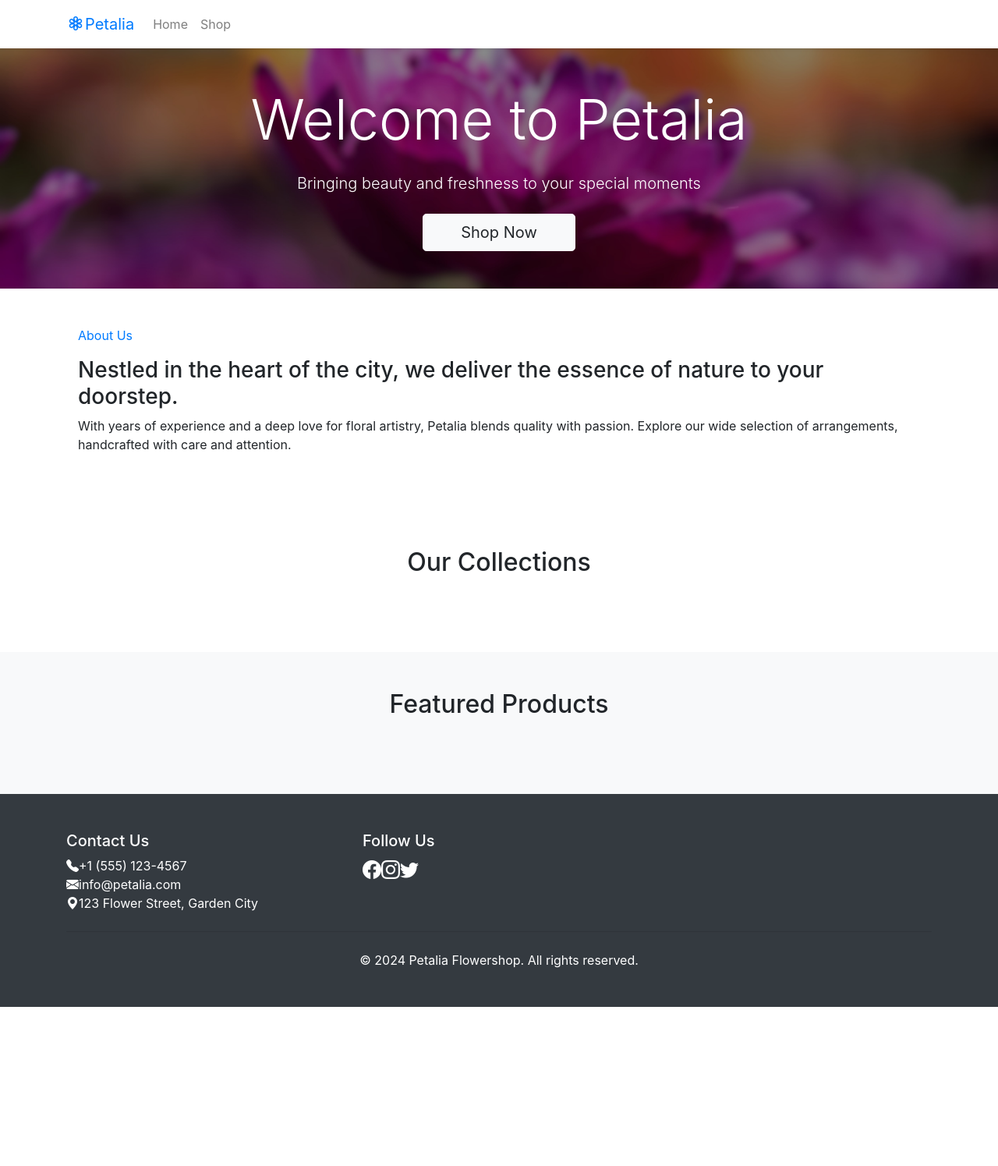
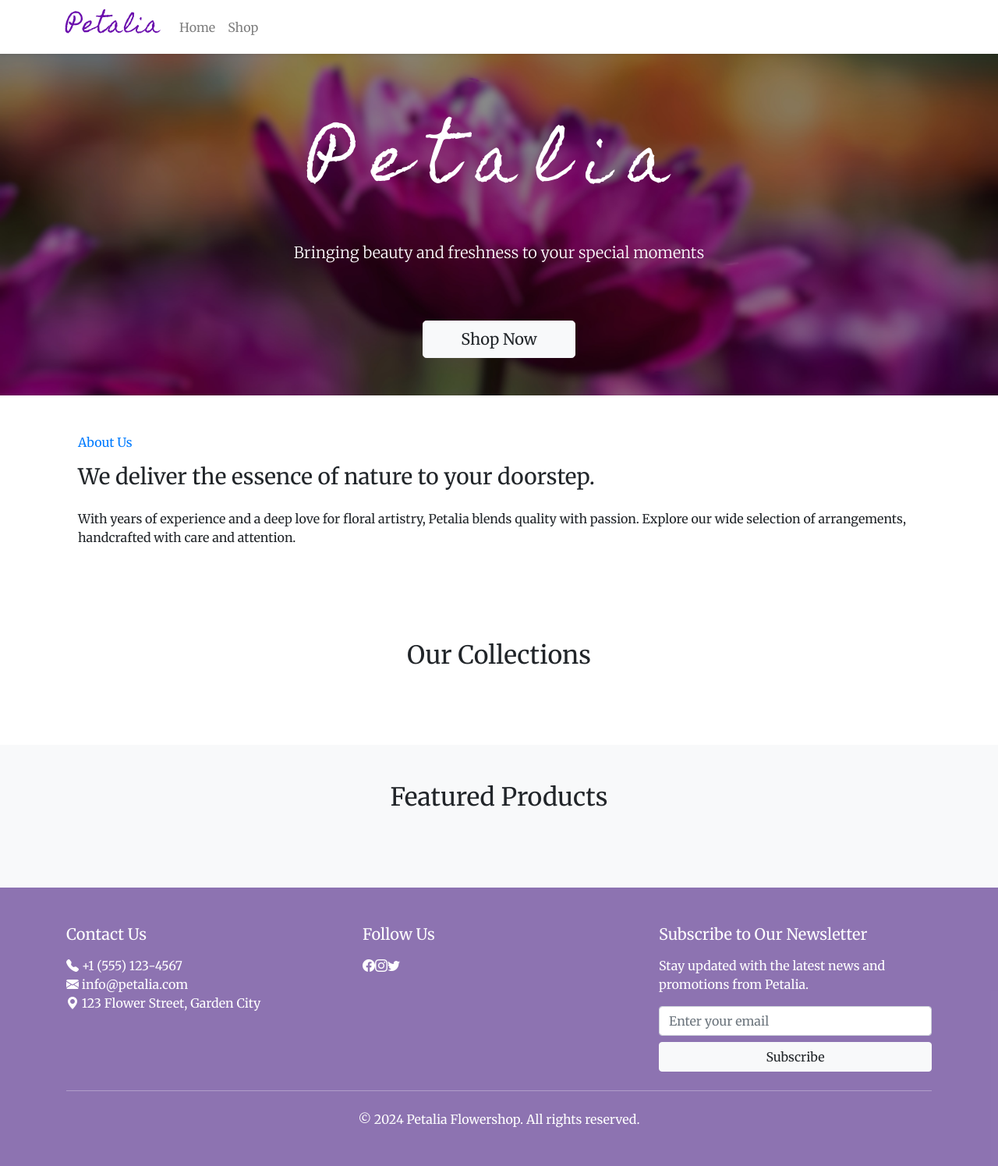
Before and after one commit to adinabo/flower-shop, a Django app: page / in a window 1280 px wide. Shown: the whole page at 78% size. Before the commit the page ends 1291 px from the top, so only its background shows below. Run offline with Django 3.2, Linux system fonts and the light colour scheme; some libraries are stand-ins or nearby versions.

Commit message:
added newsletter, styled hero

```diff
--- a/home/templates/home/index.html
+++ b/home/templates/home/index.html
@@ -6,9 +6,9 @@
     <!-- Hero Start -->
     <section class="hero-section d-flex align-items-center text-white bg-primary text-center py-5">
         <div class="container">
-            <h1 class="display-3 fw-bold mb-4">Welcome to Petalia</h1>
+            <h1 class="display-2 fw-bold mb-5 mt-5">Petalia</h1>
             <p class="lead mb-4">Bringing beauty and freshness to your special moments</p>
-            <a href="{% url 'products' %}" class="btn btn-light btn-lg px-5">Shop Now</a>
+            <a href="{% url 'products' %}" class="btn btn-light btn-lg px-5 mt-5">Shop Now</a>
         </div>
     </section>
     <!-- Hero End -->
@@ -21,14 +21,13 @@
             <div class="col-lg-12 wow fadeIn" data-wow-delay="0.5s">
                 <div class="section-title">
                     <p class="fs-5 fw-medium fst-italic text-primary">About Us</p>
-                    <h3 class="display-6"> Nestled in the heart of the city, we deliver the essence of nature to your doorstep.</h3>
+                    <h3 class="display-6 mt-2"> We deliver the essence of nature to your doorstep.</h3>
                 </div>
-                <p class="mb-4">With years of experience and a deep love for floral artistry, Petalia blends quality with passion. Explore our wide selection of arrangements, handcrafted with care and attention.</p>
+                <p class="mb-4 mt-4">With years of experience and a deep love for floral artistry, Petalia blends quality with passion. Explore our wide selection of arrangements, handcrafted with care and attention.</p>
             </div>
         </div>
     </div>
 <!-- About End -->
-
  <!-- Collections Section -->
  <section class="py-5">
     <div class="container">
@@ -71,29 +70,48 @@
         </div>
     </section>
 <!-- Footer -->
-    <footer class="bg-dark text-white py-5">
+<footer class="bg-custom-footer text-white py-5">
     <div class="container">
         <div class="row g-4">
+            <!-- Contact Section -->
             <div class="col-md-4">
-                    <h5>Contact Us</h5>
-                    <div><i class="bi bi-telephone-fill me-2"></i>+1 (555) 123-4567</div>
-                    <div><i class="bi bi-envelope-fill me-2"></i>info@petalia.com</div>
-                    <div><i class="bi bi-geo-alt-fill me-2"></i>123 Flower Street, Garden City</div>
+                <h5 class="fw-bold mb-3">Contact Us</h5>
+                <ul class="list-unstyled">
+                    <li><i class="bi bi-telephone-fill me-3"></i> +1 (555) 123-4567</li>
+                    <li><i class="bi bi-envelope-fill me-3"></i> info@petalia.com</li>
+                    <li><i class="bi bi-geo-alt-fill me-3"></i> 123 Flower Street, Garden City</li>
+                </ul>
             </div>
+
+            <!-- Social Links Section -->
             <div class="col-md-4">
-                    <h5>Follow Us</h5>
+                <h5 class="fw-bold mb-3">Follow Us</h5>
                 <div class="d-flex gap-3">
-                        <a href="#" class="text-white"><i class="bi bi-facebook" style="font-size: 24px;"></i></a>
-                        <a href="#" class="text-white"><i class="bi bi-instagram" style="font-size: 24px;"></i></a>
-                        <a href="#" class="text-white"><i class="bi bi-twitter" style="font-size: 24px;"></i></a>
+                    <a href="#" class="text-white social-icon"><i class="bi bi-facebook"></i></a>
+                    <a href="#" class="text-white social-icon"><i class="bi bi-instagram"></i></a>
+                    <a href="#" class="text-white social-icon"><i class="bi bi-twitter"></i></a>
                 </div>
             </div>
+
+            <!-- Newsletter Section (Optional) -->
+            <div class="col-md-4">
+                <h5 class="fw-bold mb-3">Subscribe to Our Newsletter</h5>
+                <p>Stay updated with the latest news and promotions from Petalia.</p>
+                <form action="#" method="post">
+                    <input type="email" class="form-control mb-2" placeholder="Enter your email" required>
+                    <button type="submit" class="btn btn-light w-100">Subscribe</button>
+                </form>
             </div>
-            <hr class="my-4">
+        </div>
+
+        <hr class="my-4" style="border-color: rgba(255, 255, 255, 0.3);">
+
+        <!-- Footer Bottom -->
         <div class="text-center">
-                <p class="mb-0">© 2024 Petalia Flowershop. All rights reserved.</p>
+            <p class="mb-0">&copy; 2024 Petalia Flowershop. All rights reserved.</p>
         </div>
     </div>
 </footer>
+</body>
 
 {% endblock %}
--- a/static/css/base.css
+++ b/static/css/base.css
@@ -1,3 +1,12 @@
+/**********************************************************************Hero*/
+.hero-section {
+}
+
+.hero-section .container {
+  width: 50vh;  /* Set a larger max-width */
+  width: 100%;  /* Ensure full width utilization */
+  padding: 0 15px;  /* Add padding to the left and right */
+}
 
 .hero-section {
     background: url('/media/banner1.jpg') no-repeat center center fixed;
@@ -6,6 +15,35 @@
     background-repeat: no-repeat;
 }
 
+.hero-section h1 {
+    font-family: "Homemade Apple", "Indie Flower", "cursive";
+    font-weight: 500;
+    font-style: normal ;
+    letter-spacing: 1.5rem;
+    font-size: 5rem;
+  }
+
+  body {
+    font-family: 'Merriweather', serif;
+}
+
+/**********************************************************************Navbar and Footer*/
+.petalia-logo {
+  font-family: "Homemade Apple", cursive;
+  font-weight: 400;
+  font-style: normal;
+  font-size: 1.8rem;
+  color: #6a0dad;
+  letter-spacing: 1px;
+}
+
+.bg-custom-footer {
+  background-color: rgba(85, 46, 139, 0.668);
+  color: #ffffff; /* Keeps text readable on darker background */
+
+}
+
+/************************************************************************Products****/
 .category-card {
   transition: transform 0.3s ease;
 }
@@ -26,3 +64,6 @@
 .featured-product:hover {
   transform: scale(1.03);
 }
+
+
+/***************************************************************Flower divider/
--- a/templates/base.html
+++ b/templates/base.html
@@ -15,6 +15,11 @@
         <link rel="stylesheet" href="https://stackpath.bootstrapcdn.com/bootstrap/4.4.1/css/bootstrap.min.css" integrity="sha384-Vkoo8x4CGsO3+Hhxv8T/Q5PaXtkKtu6ug5TOeNV6gBiFeWPGFN9MuhOf23Q9Ifjh" crossorigin="anonymous">
         <link rel="stylesheet" href="https://fonts.googleapis.com/css?family=Lato&display=swap">
         <link rel="stylesheet" href="{% static 'css/base.css' %}">
+        <link rel="preconnect" href="https://fonts.googleapis.com">
+        <link rel="preconnect" href="https://fonts.gstatic.com" crossorigin>
+        <link href="https://fonts.googleapis.com/css2?family=Homemade+Apple&display=swap" rel="stylesheet">
+        <link href="https://fonts.googleapis.com/css2?family=Homemade+Apple&family=Indie+Flower&display=swap" rel="stylesheet">
+        <link href="https://fonts.googleapis.com/css2?family=Merriweather:wght@300;400;700&display=swap" rel="stylesheet">
     {% endblock %}
 
     {% block extra_css %}{% endblock %}
@@ -24,7 +29,7 @@
         <script src="https://cdn.jsdelivr.net/npm/popper.js@1.16.0/dist/umd/popper.min.js" integrity="sha384-Q6E9RHvbIyZFJoft+2mJbHaEWldlvI9IOYy5n3zV9zzTtmI3UksdQRVvoxMfooAo" crossorigin="anonymous"></script>
         <script src="https://stackpath.bootstrapcdn.com/bootstrap/4.4.1/js/bootstrap.min.js" integrity="sha384-wfSDF2E50Y2D1uUdj0O3uMBJnjuUD4Ih7YwaYd1iqfktj0Uod8GCExl3Og8ifwB6" crossorigin="anonymous"></script>
         <link rel="stylesheet" href="https://cdn.jsdelivr.net/npm/bootstrap-icons@1.10.5/font/bootstrap-icons.css">
-
+        <link rel="stylesheet" href="{% static 'js/main.js' %}">
     {% endblock %}
 
     {% block extra_js %}{% endblock %}
@@ -41,8 +46,7 @@
      <nav class="navbar navbar-expand-lg navbar-light bg-white shadow-sm">
         <div class="container">
             <a class="navbar-brand d-flex align-items-center" href="{% url 'home' %}">
-                <i class="bi bi-flower3 me-2 text-primary" style="font-size: 24px;"></i>
-                <span class="fs-4 fw-bold text-primary">Petalia</span>
+                <span class="petalia-logo">Petalia</span>
             </a>
             <button class="navbar-toggler" type="button" data-bs-toggle="collapse" data-bs-target="#navbarNav">
                 <span class="navbar-toggler-icon"></span>
@@ -55,6 +59,7 @@
             </div>
         </div>
     </nav>
+    <body>
     {% endblock %}
 
     {% block content %}{% endblock %}
```
Also changed, not shown: static/js/main.js (added). Lines whose indentation alone changed are shown as unchanged.
